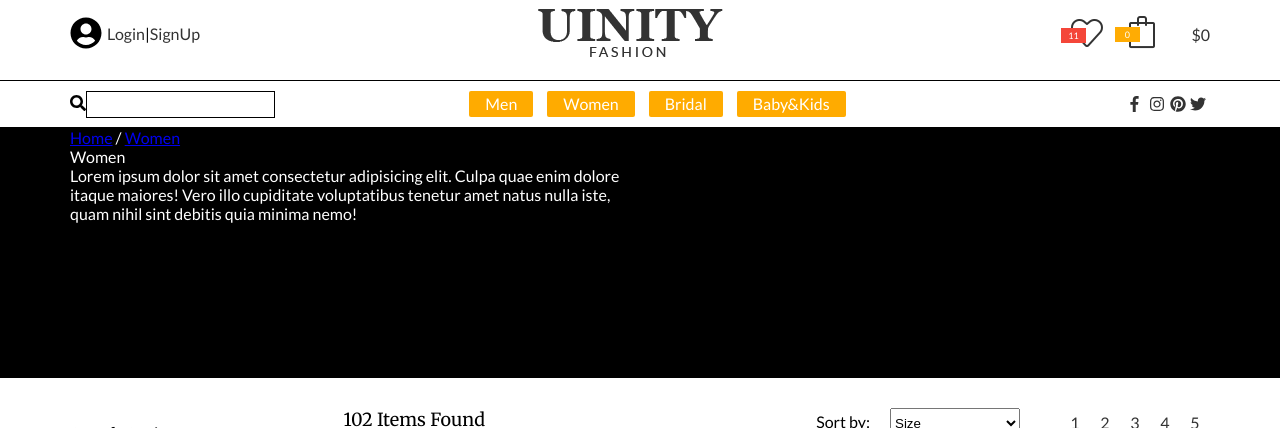
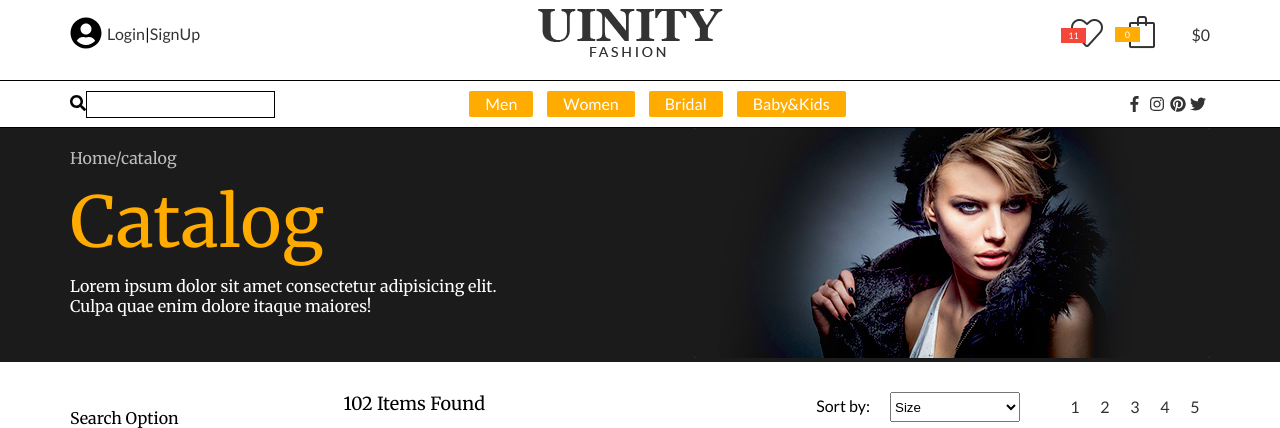
Before and after one commit to chevpotenko/app-eshop-angular, an Angular app: page /catalog in a window 1280 px wide. Shown: the top 428 px of the page. Built offline with nearby package versions, Linux system fonts and the light colour scheme; no server answers; what angular-in-memory-web-api would draw is missing.

Commit message:
(page-catalog): update layout

```diff
--- a/src/app/components/page-catalog/page-catalog.component.css
+++ b/src/app/components/page-catalog/page-catalog.component.css
@@ -18,7 +18,7 @@
     border-bottom: 1px solid #eee;
 }
 /*-------------------------------------*/
-.category{
+.category-description{
     display: flex;
     flex-wrap: wrap;
 }
@@ -26,10 +26,41 @@
     width: 50%
 }
 .category{
-    min-height: 250px;
-    background: black;
+    min-height: 230px;
+    background: #1b1b1b;
     margin: -30px auto 30px;
+    font-family: 'Merriweather', serif;
     color: #fff;
+}
+.category-img{
+    text-align: right;
+}
+.category-img img{
+    border-radius: 3px;
+}
+.breadcrumbs{
+    padding-top: 20px;
+    margin-bottom: 10px;
+    color: #bdbdbd;
+}
+.breadcrumbs a{
+    color: #bdbdbd;
+    font-size: 'Lato', sans-serif;
+    text-decoration: none;
+}
+.breadcrumbs a:hover{
+    text-decoration: underline;
+}
+.category-name{
+    margin-bottom: 10px;
+    font-size: 70px;
+    color: #ffab00;
+}
+.category-name:first-letter{
+    text-transform: capitalize;
+}
+.category-info{
+    font-size: 16px;
 }
 /*-------------------------------------*/
 .form-search{
--- a/src/app/components/page-catalog/page-catalog.component.html
+++ b/src/app/components/page-catalog/page-catalog.component.html
@@ -1,17 +1,19 @@
 <div class="category">
     <div class="center">
-        <div class="category-column">
-            <div class="category-description">
-                <div>
-                    <a href="#">Home</a>
-                    /
-                    <a href="#">Women</a>
+        <div class="category-description">
+            <div class="category-column">
+                <div class="breadcrumbs">
+                    <a routerLink="/">Home</a>
+                    <span>/</span>
+                    <a routerLink="{{'/' + categoryName}}">{{categoryName}}</a>
                 </div>
-                <div>Women</div>
-                <div>Lorem ipsum dolor sit amet consectetur adipisicing elit. Culpa quae enim dolore itaque maiores! Vero illo cupiditate voluptatibus tenetur amet natus nulla iste, quam nihil sint debitis quia minima nemo!</div>
+                <div class="category-name">{{categoryName}}</div>
+                <div class="category-info">Lorem ipsum dolor sit amet consectetur adipisicing elit.<br>Culpa quae enim dolore itaque maiores!</div>
+            </div>
+            <div class="category-column category-img">
+                <img src="assets/img/categories/woman.jpg" alt="categories photo">
             </div>
         </div>
-        <div class="category-column"></div>
     </div>
 </div>
 <div class="section shop catalog center">
--- a/src/app/components/page-catalog/page-catalog.component.ts
+++ b/src/app/components/page-catalog/page-catalog.component.ts
@@ -1,4 +1,5 @@
-import { Component, OnInit, ElementRef, ViewChild } from '@angular/core';
+import { Component, OnInit } from '@angular/core';
+import { ActivatedRoute } from '@angular/router';
 
 @Component({
     selector: 'app-page-catalog',
@@ -6,7 +7,6 @@ import { Component, OnInit, ElementRef, ViewChild } from '@angular/core';
     styleUrls: ['./page-catalog.component.css']
 })
 export class PageCatalogComponent implements OnInit {
-    @ViewChild("tref", {read: ElementRef}) tref: ElementRef;
 
     filterCategories = {
         categories: false,
@@ -15,7 +15,10 @@ export class PageCatalogComponent implements OnInit {
         brand: false,
         color: false
     };
-    constructor(protected elementRef: ElementRef) { }
+
+    categoryName:string = '';
+
+    constructor(private route: ActivatedRoute) { }
 
     toggleParam(name){
         for (let category in this.filterCategories){
@@ -23,7 +26,13 @@ export class PageCatalogComponent implements OnInit {
         }
     }
 
-    ngOnInit() {
+    getCategoryName(){
+        return this.route.snapshot.routeConfig.path;
     }
 
+    ngOnInit() {
+        this.categoryName = this.getCategoryName();
+    }
+
+
 }
```
Also changed, not shown: src/assets/img/categories/woman.jpg (added).
